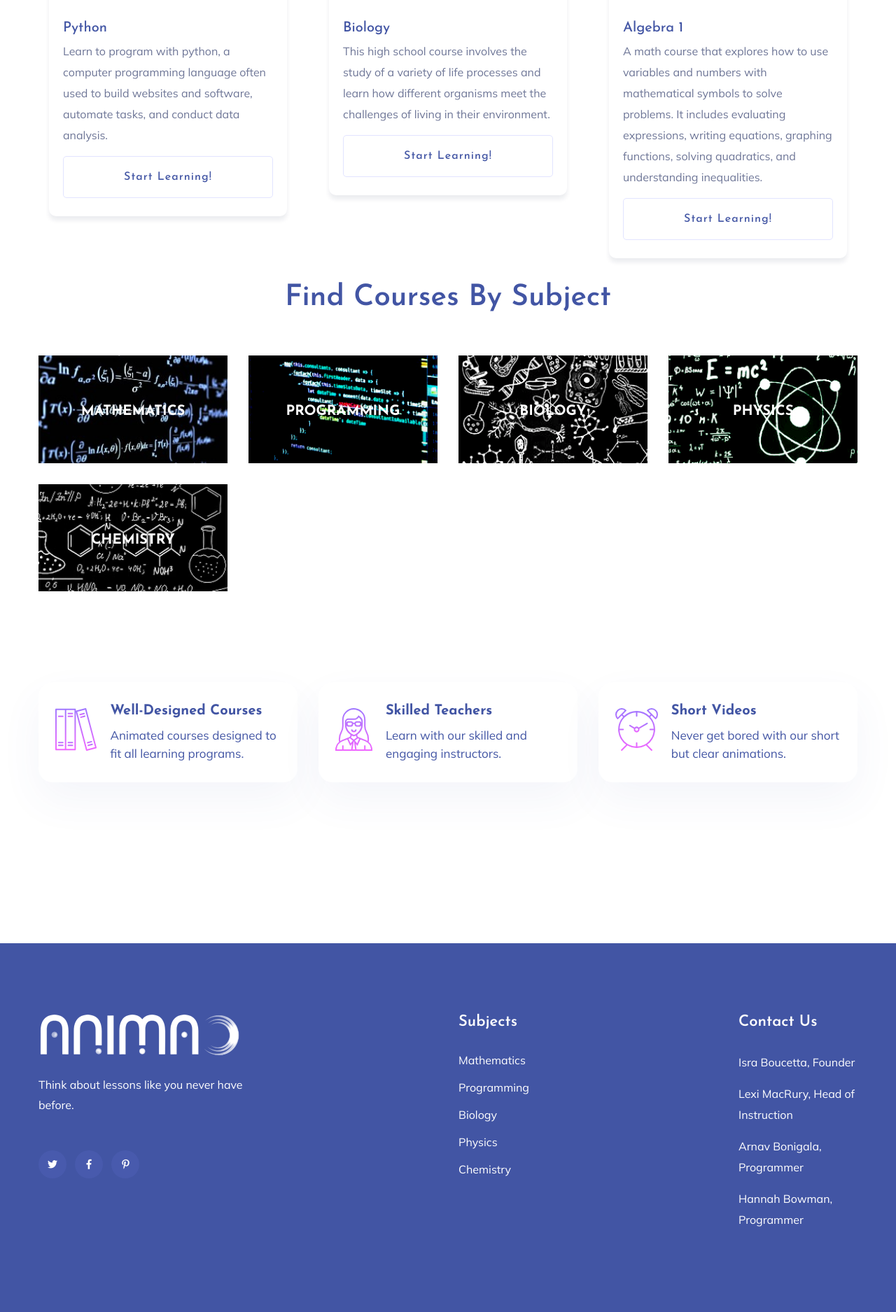
After one commit to Isra-inventor/Animao, a Django app: page /courses in a window 1280 px wide. The commit adds this page. Shown: the part 866-2741 px from the top of the page at 70% size. Run offline with Django 4.2, Linux system fonts and the light colour scheme; some libraries are stand-ins or nearby versions.

Commit message:
converted the courses.html to django template format
i converted the courses.html to the django template format and fixed the asset connection. next is to complete the api route and dynamically populate the courses there. also, while doing this, i realized we're also going to need to do something similar api route wise with the categories so the categories aren't hard coded but dynamic. i will work on that next.

```diff
--- /dev/null
+++ b/animao/templates/animao/courses.html
@@ -0,0 +1,208 @@
+{% extends "animao/layout.html" %}
+{% load static %}
+
+{% block body %}
+<main>
+    <!--? slider Area Start-->
+    <section class="slider-area slider-area2">
+        <div class="slider-active">
+            <!-- Single Slider -->
+            <div class="single-slider slider-height2">
+                <div class="container">
+                    <div class="row">
+                        <div class="col-xl-8 col-lg-11 col-md-12">
+                            <div class="hero__caption hero__caption2">
+                                <h1 data-animation="bounceIn" data-delay="0.2s">Our Courses</h1>
+                                <!-- breadcrumb Start-->
+                                <nav aria-label="breadcrumb">
+                                    <ol class="breadcrumb">
+                                        <li class="breadcrumb-item"><a href="index.html">Home</a></li>
+                                        <li class="breadcrumb-item"><a href="courses.html">Courses</a></li>
+                                    </ol>
+                                </nav>
+                                <!-- breadcrumb End -->
+                            </div>
+                        </div>
+                    </div>
+                </div>
+            </div>
+        </div>
+    </section>
+    <!-- Courses area start -->
+    <div class="courses-area section-padding40 fix">
+        <div class="container">
+            <div class="row justify-content-center">
+                <div class="col-xl-7 col-lg-8">
+                    <div class="section-tittle text-center mb-55">
+                        <h2>New Additions</h2>
+                    </div>
+                </div>
+            </div>
+            <div class="row">
+                <div class="col-lg-4"> <!---->
+                    <div class="properties properties2 mb-30">
+                       <div class="properties__card">
+                        <div class="properties__img overlay1">
+                            <a href="#"><img src="https://media.istockphoto.com/id/1284202542/vector/programming-language-python-conceptual-banner-education-coding-computer-language-python.jpg?s=612x612&w=0&k=20&c=DwTB320vMYH8MAnPjrwEeJqlWs1V4y10ExC0xcMmHig=" alt=""></a>
+                        </div>
+                        <div class="properties__caption">
+                            <h3><a href="#">Python</a></h3>
+                            <p>Learn to program with python, a computer programming language often used to build websites and software, automate tasks, and conduct data analysis.
+                            </p>
+                            <a href="#" class="border-btn border-btn2">Start Learning!</a>
+                        </div>
+                    </div></div>
+                </div>
+                <div class="col-lg-4">
+                    <div class="properties properties2 mb-30">
+                        <div class="properties__card">
+                            <div class="properties__img overlay1">
+                                <a href="#"><img src="https://www.onlinedegree.com/wp-content/uploads/2018/02/bio-course-large.jpg" alt=""></a>
+                            </div>
+                            <div class="properties__caption">
+                                <h3><a href="#">Biology</a></h3>
+                                <p>This high school course involves the study of a variety of life processes and learn how different organisms meet the challenges of living in their environment.
+                                </p>
+                                <a href="#" class="border-btn border-btn2">Start Learning!</a>
+                            </div>
+
+                        </div>
+                    </div>
+                </div>
+                <div class="col-lg-4">
+                    <div class="properties properties2 mb-30">
+                        <div class="properties__card">
+                            <div class="properties__img overlay1">
+                                <a href="#"><img src="https://debrabell.com/wp-content/uploads/2022/02/Algebra-1.png" alt=""></a>
+                            </div>
+                            <div class="properties__caption">
+                                <h3><a href="#">Algebra 1</a></h3>
+                                <p>A math course that explores how to use variables and numbers with mathematical symbols to solve problems. It includes evaluating expressions, writing equations, graphing functions, solving quadratics, and understanding inequalities.
+                                </p>
+                                <a href="#" class="border-btn border-btn2">Start Learning!</a>
+                            </div>
+                        </div>
+
+                        </div>
+                    </div>
+                </div>
+    </div>
+    <!-- Courses area End -->
+    <!--? top subjects Area Start -->
+    <div class="topic-area">
+        <div class="container">
+            <div class="row justify-content-center">
+                <div class="col-xl-7 col-lg-8">
+                    <div class="section-tittle text-center mb-55">
+                        <h2>Find Courses By Subject</h2>
+                    </div>
+                </div>
+            </div>
+            <div class="row">
+                <div class="col-lg-3 col-md-4 col-sm-6">
+                    <div class="single-topic text-center mb-30">
+                        <div class="topic-img">
+                            <img src="assets/img/gallery/topic1.jpg" alt="">
+                            <div class="topic-content-box">
+                                <div class="topic-content">
+                                    <h3><a href="maths.html">Mathematics</a></h3>
+                                </div>
+                            </div>
+                        </div>
+                    </div>
+                </div>
+                <div class="col-lg-3 col-md-4 col-sm-6">
+                    <div class="single-topic text-center mb-30">
+                        <div class="topic-img">
+                            <img src="assets/img/gallery/topic2.png" alt="">
+                            <div class="topic-content-box">
+                                <div class="topic-content">
+                                    <h3><a href="programming.html"><a>Programming</a></h3>
+                                </div>
+                            </div>
+                        </div>
+                    </div>
+                </div>
+                <div class="col-lg-3 col-md-4 col-sm-6">
+                    <div class="single-topic text-center mb-30">
+                        <div class="topic-img">
+                            <img src="assets/img/gallery/topic3.png" alt="">
+                            <div class="topic-content-box">
+                                <div class="topic-content">
+                                    <h3><a href="bio.html">Biology</a></h3>
+                                </div>
+                            </div>
+                        </div>
+                    </div>
+                </div>
+                <div class="col-lg-3 col-md-4 col-sm-6">
+                    <div class="single-topic text-center mb-30">
+                        <div class="topic-img">
+                            <img src="assets/img/gallery/topic5.png" alt="">
+                            <div class="topic-content-box">
+                                <div class="topic-content">
+                                    <h3><a href="physics.html">Physics</a></h3>
+                                </div>
+                            </div>
+                        </div>
+                    </div>
+                </div>
+                <div class="col-lg-3 col-md-4 col-sm-6">
+                    <div class="single-topic text-center mb-30">
+                        <div class="topic-img">
+                            <img src="assets/img/gallery/topic6.png" alt="">
+                            <div class="topic-content-box">
+                                <div class="topic-content">
+                                    <h3><a href="chem.html">Chemistry
+                                    </a></h3>
+                                </div>
+                            </div>
+                        </div>
+                    </div>
+                </div>
+            </div>
+        </div>
+    </div>
+    <!-- top subjects End -->
+    <!-- ? services-area -->
+    <div class="services-area services-area2 section-padding40">
+        <div class="container">
+            <div class="row justify-content-sm-center">
+                <div class="col-lg-4 col-md-6 col-sm-8">
+                    <div class="single-services mb-30">
+                        <div class="features-icon">
+                            <img src="{% static 'animao/img/icon/icon1.svg' %}" alt="">
+                        </div>
+                        <div class="features-caption">
+                            <h3>Well-Designed Courses</h3>
+                            <p>Animated courses designed to fit all learning programs.</p>
+                        </div>
+                    </div>
+                </div>
+                <div class="col-lg-4 col-md-6 col-sm-8">
+                    <div class="single-services mb-30">
+                        <div class="features-icon">
+                            <img src="{% static 'animao/img/icon/icon2.svg' %}" alt="">
+                        </div>
+                        <div class="features-caption">
+                            <h3>Skilled Teachers</h3>
+                            <p>Learn with our skilled and engaging instructors.</p>
+                        </div>
+                    </div>
+                </div>
+                <div class="col-lg-4 col-md-6 col-sm-8">
+                    <div class="single-services mb-30">
+                        <div class="features-icon">
+                            <img src="{% static 'animao/img/icon/icon3.svg' %}" alt="">
+                        </div>
+                        <div class="features-caption">
+                            <h3>Short Videos</h3>
+                            <p>Never get bored with our short but clear animations.</p>
+                        </div>
+                    </div>
+                </div>
+            </div>
+        </div>
+    </div>
+</main>
+{% endblock %}
--- a/animao/templates/animao/layout.html
+++ b/animao/templates/animao/layout.html
@@ -62,7 +62,7 @@
                                         <nav>
                                             <ul id="navigation">
                                                 <li class="active" ><a href="{% url 'index' %}">Home</a></li>
-                                                <li><a href="courses.html">Courses</a></li>
+                                                <li><a href="{% url 'courses' %}">Courses</a></li>
                                                 <li><a href="{% url 'about' %}">About</a></li>
                                                 <!--<li><a href="#">Blog</a>-->
 
--- a/animao/urls.py
+++ b/animao/urls.py
@@ -9,6 +9,7 @@ urlpatterns = [
     path("accounts/register/", views.register, name="register"),
     path("about", views.about, name="about"),
     path("contact", views.contact, name="contact"),
+    path("courses", views.courses, name="courses"),
 
     #api routes
     path("api/get_courses", views.api_get_courses, name="apigetcourses"),
--- a/animao/views.py
+++ b/animao/views.py
@@ -19,6 +19,9 @@ def about(request):
 
 def contact(request):
     return render(request, "animao/contact.html")
+
+def courses(request):
+    return render(request, "animao/courses.html")
 
 def login_view(request):
     if request.method == "POST":
```
